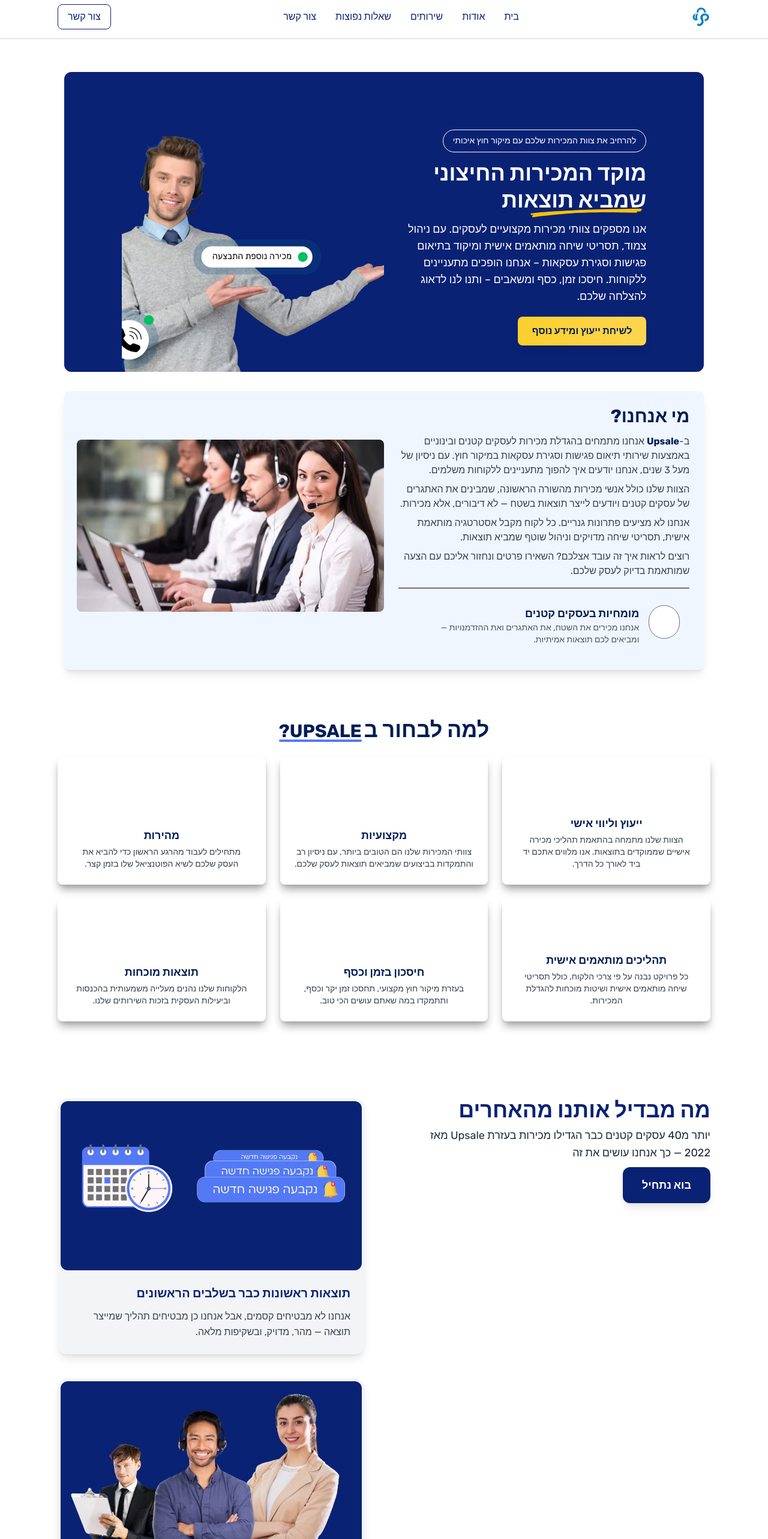
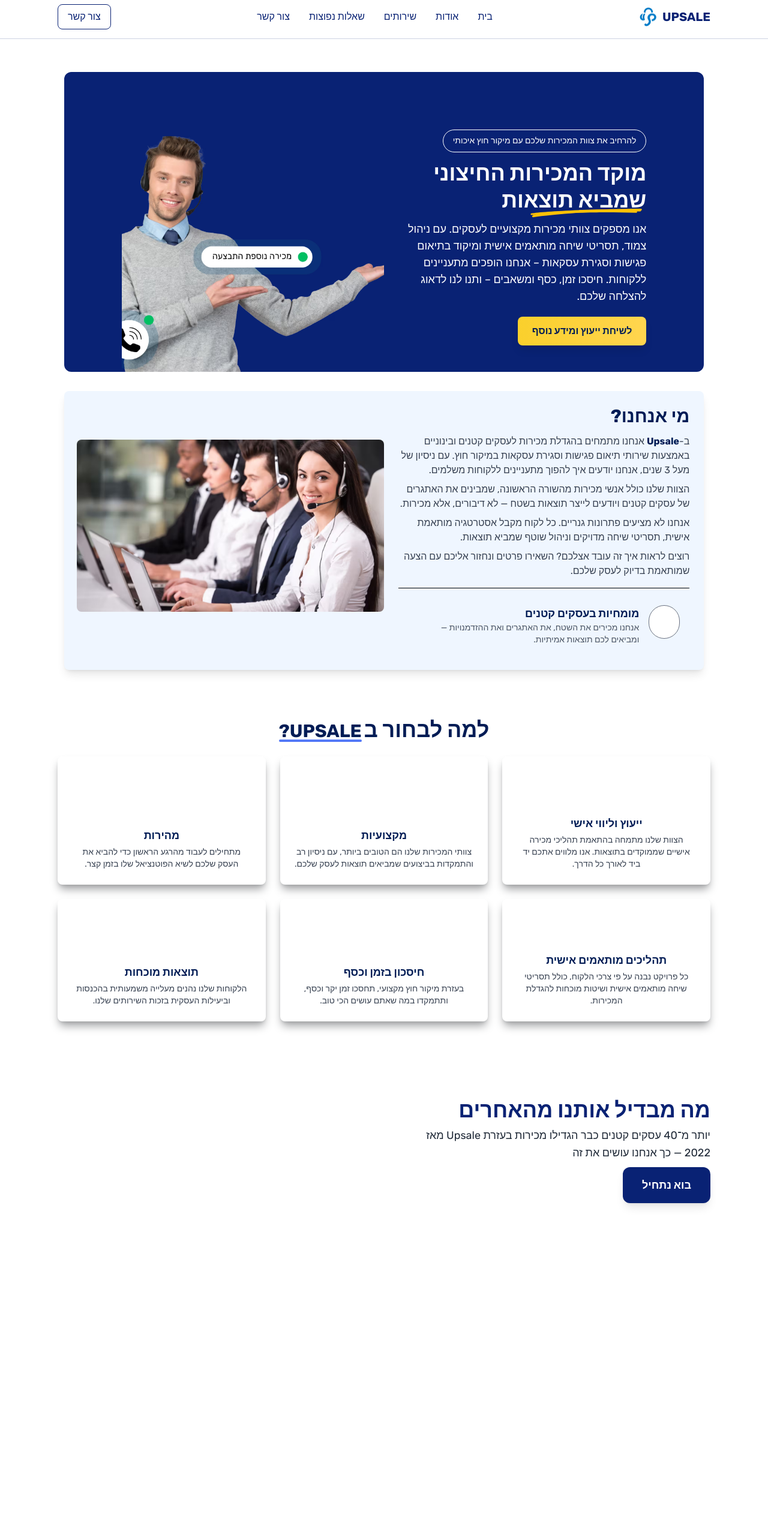
Before and after one commit to yigalipsey/upsale, a Next.js app: page / in a window 1280 px wide. Shown: the top 2566 px of the page at 60% size. Built offline with nearby package versions, Linux system fonts and the light colour scheme; some icons are missing.

Commit message:
לוגו

```diff
--- a/app/components/CallToAction.jsx
+++ b/app/components/CallToAction.jsx
@@ -17,9 +17,8 @@
         <h2 className="text-[2.5rem] font-bold mb-2 text-white">
           בואו ניצור קשר
         </h2>
-        <p className="text-[1.2rem] mb-4 leading-tight text-white">
-          רוצים לראות תוצאות
-          <br className="block lg:hidden" />
+        <p className="text-[1.2rem]  lg:text-[1.2rem] mb-4 leading-tight text-white">
+          רוצים לראות תוצאות{" "}
           <span className="block lg:inline">כבר מהחודש הראשון?</span>
           <br className="block lg:hidden" />
           <br className="hidden lg:block" />
--- a/app/components/FeaturesSection.jsx
+++ b/app/components/FeaturesSection.jsx
@@ -1,13 +1,13 @@
 "use client";
 
-import React from "react";
+import React, { useState } from "react";
 import { motion } from "framer-motion";
 import NextImage from "next/image";
 
 const FeaturesSection = () => {
   const cards = [
     {
-      title: " תוצאות ראשונות כבר בשלבים הראשונים   ",
+      title: "תוצאות ראשונות כבר בשלבים הראשונים",
       description:
         "אנחנו לא מבטיחים קסמים, אבל אנחנו כן מבטיחים תהליך שמייצר תוצאה — מהר, מדויק, ובשקיפות מלאה.",
       image: "/images/itronot/2.avif",
@@ -27,18 +27,18 @@
   ];
 
   return (
-    <section className="py-20   px-6 lg:px-24 font-rubik ">
+    <section className="py-20 px-6 lg:px-24 font-rubik">
       <div className="max-w-7xl mx-auto">
         <div className="grid grid-cols-1 lg:grid-cols-2 gap-16">
           {/* צד ימין - כותרת עם sticky */}
           <div className="relative">
-            <div className="lg:sticky  lg:top-72">
+            <div className="lg:sticky lg:top-72">
               <h2 className="text-3xl lg:text-4xl font-bold text-[#092274] mb-2 text-center lg:text-right">
                 מה מבדיל אותנו מהאחרים
               </h2>
               <p className="text-lg text-gray-800 leading-relaxed mb-2 text-center lg:text-right">
-                יותר מ40 עסקים קטנים כבר הגדילו מכירות בעזרת Upsale מאז 2022 —
-                כך אנחנו עושים את זה{" "}
+                יותר מ־40 עסקים קטנים כבר הגדילו מכירות בעזרת Upsale מאז 2022 —
+                כך אנחנו עושים את זה
               </p>
               <div className="text-center lg:text-right hidden lg:block">
                 <motion.a
@@ -56,11 +56,14 @@
 
           {/* צד שמאל - כרטיסיות */}
           <div className="space-y-10">
-            {cards.map((card, index) => (
+            {cards.map((card, index) => {
+              const [loaded, setLoaded] = useState(false);
+
+              return (
                 <motion.div
                   key={index}
                   initial={{ opacity: 0, y: 20 }}
-                whileInView={{ opacity: 1, y: 0 }}
+                  animate={loaded ? { opacity: 1, y: 0 } : {}}
                   transition={{ duration: 0.6, delay: index * 0.2 }}
                   viewport={{ once: true }}
                   className="bg-gray-100 rounded-2xl shadow-lg hover:shadow-xl transition-all duration-300 overflow-hidden"
@@ -72,7 +75,9 @@
                         alt={card.title}
                         width={600}
                         height={400}
-                      className="w-[calc(100%-10px)] mx-[5px] mt-[5px] h-auto  object-contain rounded-xl"
+                        priority={index === 0} // טעינה מהירה לתמונה הראשונה
+                        onLoadingComplete={() => setLoaded(true)}
+                        className="w-[calc(100%-10px)] mx-[5px] mt-[5px] h-auto object-contain rounded-xl"
                       />
                     </div>
                     <div className="p-6">
@@ -85,7 +90,8 @@
                     </div>
                   </div>
                 </motion.div>
-            ))}
+              );
+            })}
           </div>
         </div>
       </div>
--- a/app/components/FooterWithContact.jsx
+++ b/app/components/FooterWithContact.jsx
@@ -3,7 +3,7 @@
 import React from "react";
 import NextImage from "next/image";
 import { useForm, ValidationError } from "@formspree/react";
-import Logo from "../../public/images/smal-logo.avif";
+import Logo from "../../public/images/upsale-logo-withname.avif";
 
 const FooterWithContact = () => {
   const [state, handleSubmit] = useForm("mrballpk");
@@ -31,10 +31,10 @@
             <div>
               <NextImage
                 src={Logo}
-                alt="Smart Sales Logo"
-                width={60}
-                height={60}
-                className="mx-auto text-white lg:mx-0"
+                alt="Upsale Logo"
+                width={120}
+                height={40}
+                className="mx-auto text-white lg:mx-0 lg:mt-4"
                 priority
               />
               <p className="text-sm mt-10 ">
@@ -174,10 +174,10 @@
           <div>
             <NextImage
               src={Logo}
-              alt="Smart Sales Logo"
-              width={60}
-              height={60}
-              className="mx-auto text-white lg:mx-0"
+              alt="Upsale Logo"
+              width={120}
+              height={40}
+              className="mx-auto text-white lg:mx-0 lg:mt-4"
               priority
             />
             <p className="text-sm mt-10 ">
--- a/app/components/NewNavbar.jsx
+++ b/app/components/NewNavbar.jsx
@@ -88,7 +88,10 @@
 
         {/* לוגו במובייל - במרכז */}
         <div className="md:hidden absolute left-4 top-1/2 -translate-y-1/2 z-[9999] flex items-center justify-center">
-          <Link href="/" className="flex-shrink-0">
+          <Link href="/" className="flex-shrink-0 flex items-center gap-2">
+            <span className="text-[#092274] font-bold text-lg whitespace-nowrap font-sans">
+              UPSALE
+            </span>
             <NextImage
               src="/images/smal-logo.avif"
               alt="Upsale Logo"
@@ -102,7 +105,13 @@
 
         <div className="flex pb-2 justify-between items-center h-14 md:h-16">
           {/* לוגו - בצד שמאל (דסקטופ בלבד) */}
-          <Link href="/" className="flex-shrink-0 hidden md:block">
+          <Link
+            href="/"
+            className="flex-shrink-0 hidden md:flex items-center gap-2"
+          >
+            <span className="text-[#092274] font-bold text-xl whitespace-nowrap font-sans">
+              UPSALE
+            </span>
             <NextImage
               src="/images/smal-logo.avif"
               alt="Upsale Logo"
```
Also changed, not shown: public/images/upsale-logo-withname.avif (added). Lines whose indentation alone changed are shown as unchanged.
